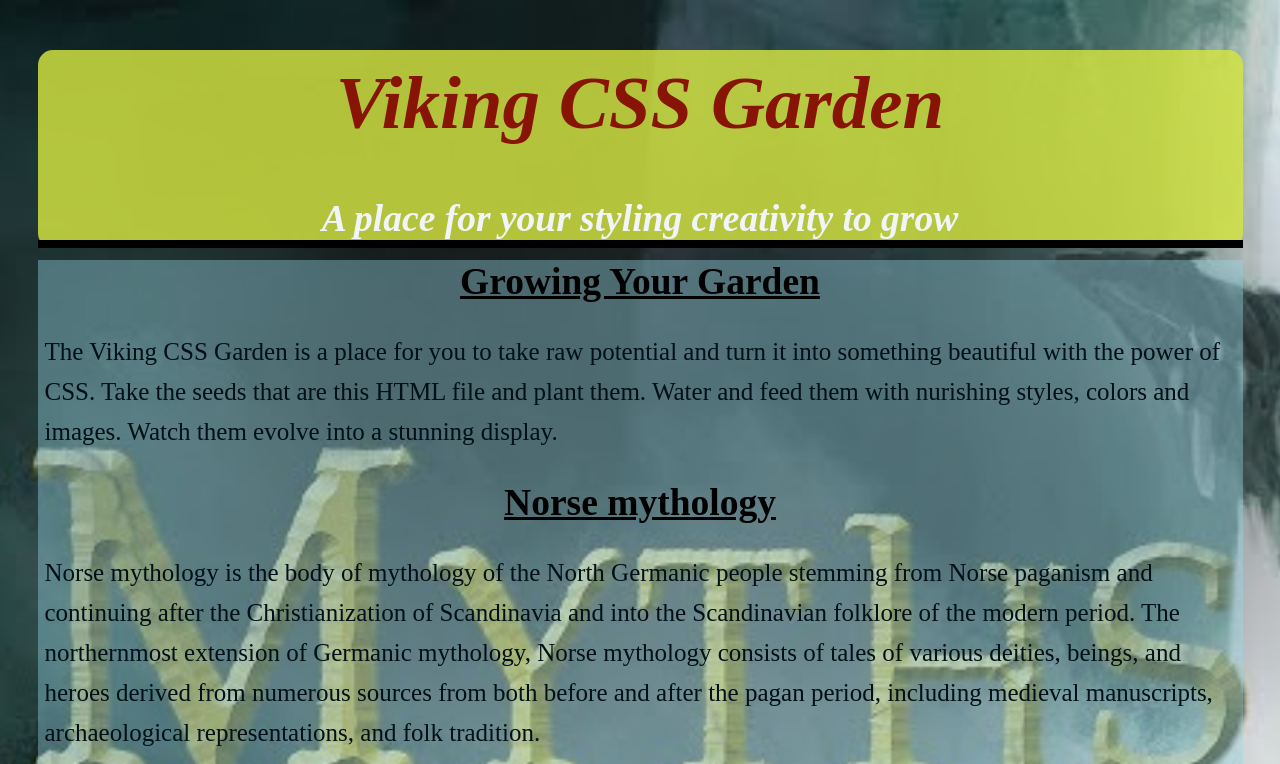
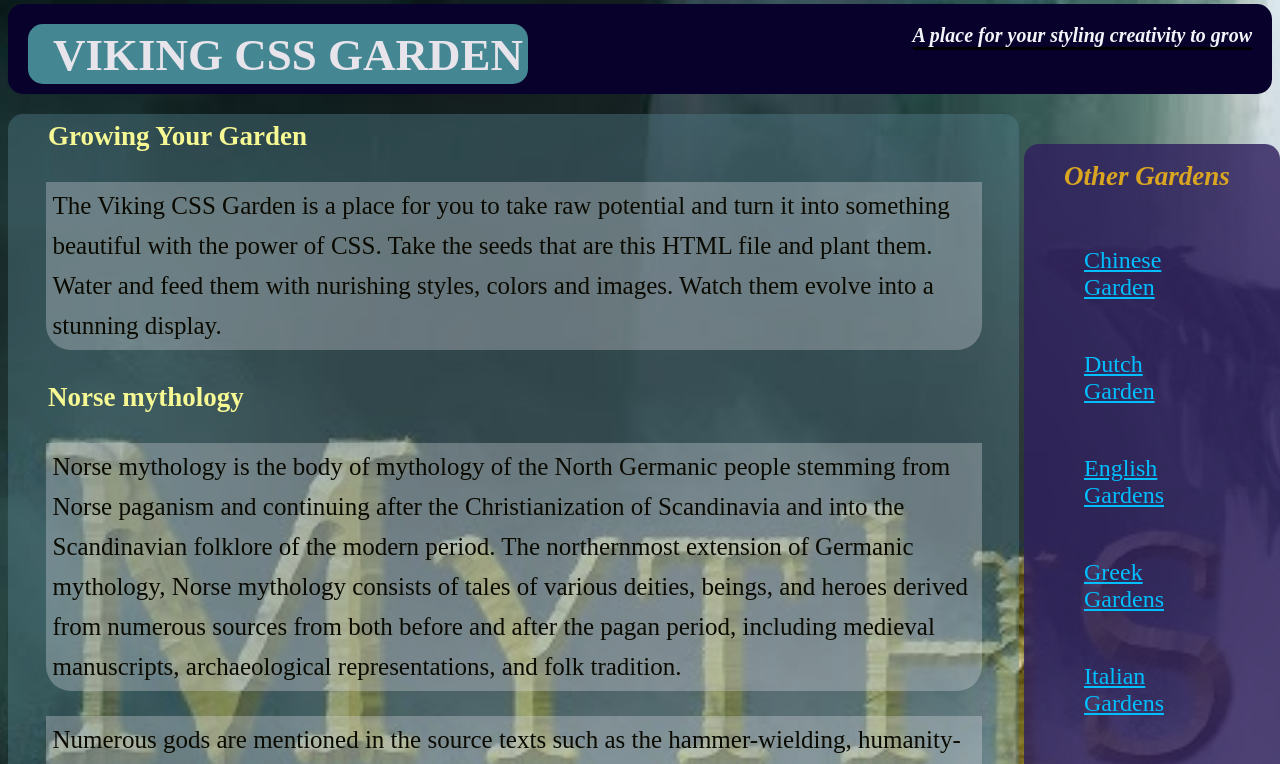
Before and after one commit to vikingeducation/assignment_viking_css_garden, a plain HTML site: page index.html in a window 1280 px wide. Shown: the top 764 px of the page. Drawn offline with Linux system fonts and the light colour scheme.

Commit message:
Finishing touches

```diff
--- a/style.css
+++ b/style.css
@@ -1,31 +1,74 @@
+
 
  body {
    font-family: Courgette fantasy sans-serif helvetica;
-  ; font-size: 25px; margin-left:1.5em;margin-right:1.5em; margin-bottom: 0%; margin-top: 0.2em;background-image: url(image/maxresdefault.jpg);background-repeat: no-repeat;
-   background-position: center; background-size: cover; background-blend-mode:lighten;
+   font-size: 18px;  margin-bottom: 0%; margin-top: 0.2em;background-image: url(image/maxresdefault.jpg);background-repeat: no-repeat;
+   background-size: cover; background-position: center;
   }
+
 #main-header{
-  background-color:#d5e641d2; color: rgb(136, 20, 5); text-align: center;display: block; margin-left:0% margin-right:0%
-  padding: 0px 5px 0.2px 5px; display: block; border-radius: 15px; box-sizing: border-box;
+  background: rgb(7, 1, 43);
+   color: rgb(231, 229, 235); text-align: center;
+ margin: 0%; padding: 0%; border-radius: 15px; box-sizing: border-box;height:5em;
+
 }
 .site-title{
-font-style: oblique; font-size: 3em;  font-weight: bold; text-transform:capitalize; padding-top: 10px; ;
+font-style: fantasy; font-size: 45px;text-indent: 20px;  font-weight: bolder; text-transform:uppercase; padding:5px 5px 3px 5px; margin: 20px 20px 0px 20px;border-radius: 15px;
+background-color: rgba(108, 223, 214, 0.603);
+float: left;
 }
 .tagline{
-  font-style: italic; font-size: 1.5; color: rgb(241, 244, 248);border-bottom: 3px solid black; border-bottom-width: 8px; margin-bottom: 0%;
+  font-style: italic; font-size:20px; color: rgb(241, 244, 248);border-bottom: 3px solid black; border-bottom-width: 3px; margin:20px;
+  float: right;position: relative;
 }
 #main-content{
-   margin-top: 0%;background-color: rgba(151, 215, 231, 0.404);
+   width: 80%;margin-top: 20px;background-color: rgba(85, 130, 141, 0.404);border-radius:15px;clear: both;
   }
   h2.section-title{
-   font-style: helvetica; font-size: 1.5em;  text-align: center; color: rgb(0, 0, 0); margin: 1% 0% 3% 0%; margin-bottom: 2px; text-decoration-line: underline;
+   font-style: helvetica; font-size: 1.5em;  text-align: left; color: rgb(246, 248, 147); margin:10px 20px 5px 20px;padding:7px 20px 5px 20px;
+   display: block;font-weight: bold;
+
+  }
+  .section-content{
+    width:100%;
   }
    p {
-    color:rgb(1, 16, 22); line-height: 1.6em; padding: 4px 7px 4px 7px;
+    color:rgb(10, 10, 0); line-height: 1.6em; padding: 4px 7px 4px 7px;margin-left:1.5em;margin-right:1.5em;background-color: rgba(225, 226, 233, 0.308);border-bottom-left-radius: 1em; border-bottom-right-radius: 1em;
+ font-size:25px;
+  }
+    a:link{
+    color: deepskyblue;
+  }
+
+h1.site-title:hover{
+  color: rgb(4, 4, 68)
 }
 #sidebar{
-background-color: rgba(210, 216, 132, 0.507); float: right;width: 100%; height: 10em;
+  width: 100; margin: auto;background-color: rgba(48, 32, 94, 0.822);position: absolute; top: 18%; left: 80%; border-radius: 15px;
   }
-  #sidebar-nav{
+#sidebar h2.section-title {
+color: black; color: rgb(218, 165, 32); font-style: italic;
+}
+
+.sidebar-nav {
 
 }
+.nav-links{
+  margin: 0;
+  padding: 0;
+  list-style: none;
+
+}
+.nav-link-list-item {
+  display: block;box-sizing: border-box;
+  margin: 50px; padding: 0px 50px 0px 10px;  font-size: 24px;
+}
+a.nav-links{
+
+}
+a:visited{
+  color: brown;
+  }
+  a:hover{
+    color: antiquewhite;
+  }
```
Also changed, not shown: index.html (+1 -1 lines). Lines whose indentation alone changed are shown as unchanged.
